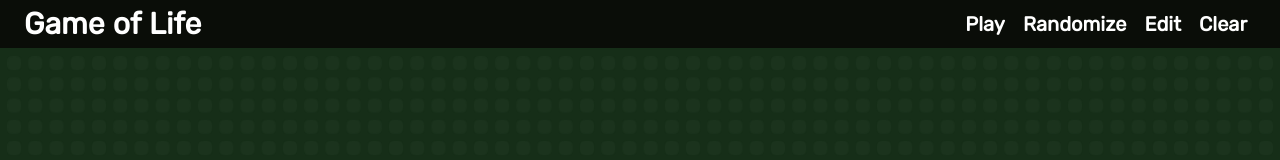
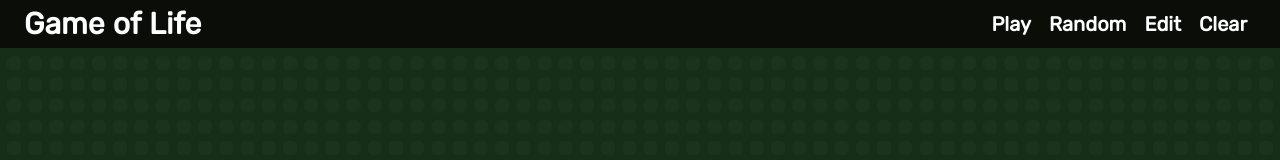
Before and after one commit to 8BitJonny/GameOfLife, a Nuxt app: page / in a window 1280 px wide. Shown: the top 160 px of the page. Built offline with nearby package versions, Linux system fonts and the light colour scheme.

Commit message:
implemented disabled navigation bar actions

```diff
--- a/components/MinimalButton.vue
+++ b/components/MinimalButton.vue
@@ -1,8 +1,19 @@
 <template>
   <button
     v-on="$listeners"
-    class="h-full mx-1 px-1 bg-transparent text-white font-bold border border-transparent rounded appearance-none focus:outline-none"
+    :disabled="disabled"
+    class="h-full mx-1 px-1 bg-transparent text-white font-bold border border-transparent rounded appearance-none active:underline focus:outline-none"
   >
     <slot></slot>
   </button>
 </template>
+
+<script>
+export default {
+  props: {
+    disabled: {
+      type: Boolean
+    }
+  }
+}
+</script>
--- a/components/NavBar.vue
+++ b/components/NavBar.vue
@@ -6,25 +6,16 @@
       <span class="text-white font-extrabold text-3xl">Game of Life</span>
     </div>
     <div id="controls" class="h-full my-auto py-1 text-xl">
-      <minimal-button @click="setGridMode('PAUSE')" v-if="gridMode === 'PLAY'"
-        >Pause</minimal-button
+      <minimal-button
+        v-for="item in navigationItems"
+        v-if="item.displayCondition()"
+        :disabled="actionShouldBeDisabled(item.id)"
+        v-on:click="item.action"
+        v-bind:class="{
+          'opacity-50 cursor-not-allowed': actionShouldBeDisabled(item.id)
+        }"
+        >{{ item.text }}</minimal-button
       >
-      <minimal-button
-        @click="
-          () => {
-            setGridMode('PLAY')
-            emitGridEvent('PLAY')
-          }
-        "
-        v-else
-      >
-        Play
-      </minimal-button>
-      <minimal-button @click="emitGridEvent('RANDOM')"
-        >Randomize</minimal-button
-      >
-      <minimal-button @click="setGridMode('EDIT')">Edit</minimal-button>
-      <minimal-button @click="emitGridEvent('CLEAR')">Clear</minimal-button>
     </div>
   </div>
 </template>
@@ -37,6 +28,45 @@ export default {
   components: {
     MinimalButton
   },
+  data() {
+    return {
+      navigationItems: [
+        {
+          id: 'PLAY',
+          text: 'Play',
+          displayCondition: () => this.gridMode !== 'PLAY',
+          action: () => {
+            this.setGridMode('PLAY')
+            this.emitGridEvent('PLAY')
+          }
+        },
+        {
+          id: 'PAUSE',
+          text: 'Pause',
+          displayCondition: () => this.gridMode === 'PLAY',
+          action: () => this.setGridMode('PAUSE')
+        },
+        {
+          id: 'RANDOM',
+          text: 'Random',
+          displayCondition: () => true,
+          action: () => this.emitGridEvent('RANDOM')
+        },
+        {
+          id: 'EDIT',
+          text: 'Edit',
+          displayCondition: () => true,
+          action: () => this.setGridMode('EDIT')
+        },
+        {
+          id: 'CLEAR',
+          text: 'Clear',
+          displayCondition: () => true,
+          action: () => this.emitGridEvent('CLEAR')
+        }
+      ]
+    }
+  },
   computed: mapGetters({
     gridMode: 'gridMode/get'
   }),
@@ -46,6 +76,12 @@ export default {
     },
     emitGridEvent(event) {
       this.$bus.$emit('gridEvent', event)
+    },
+    actionShouldBeDisabled(action) {
+      if (this.gridMode === 'PLAY') {
+        return action !== 'PAUSE'
+      }
+      return false
     }
   }
 }
```
